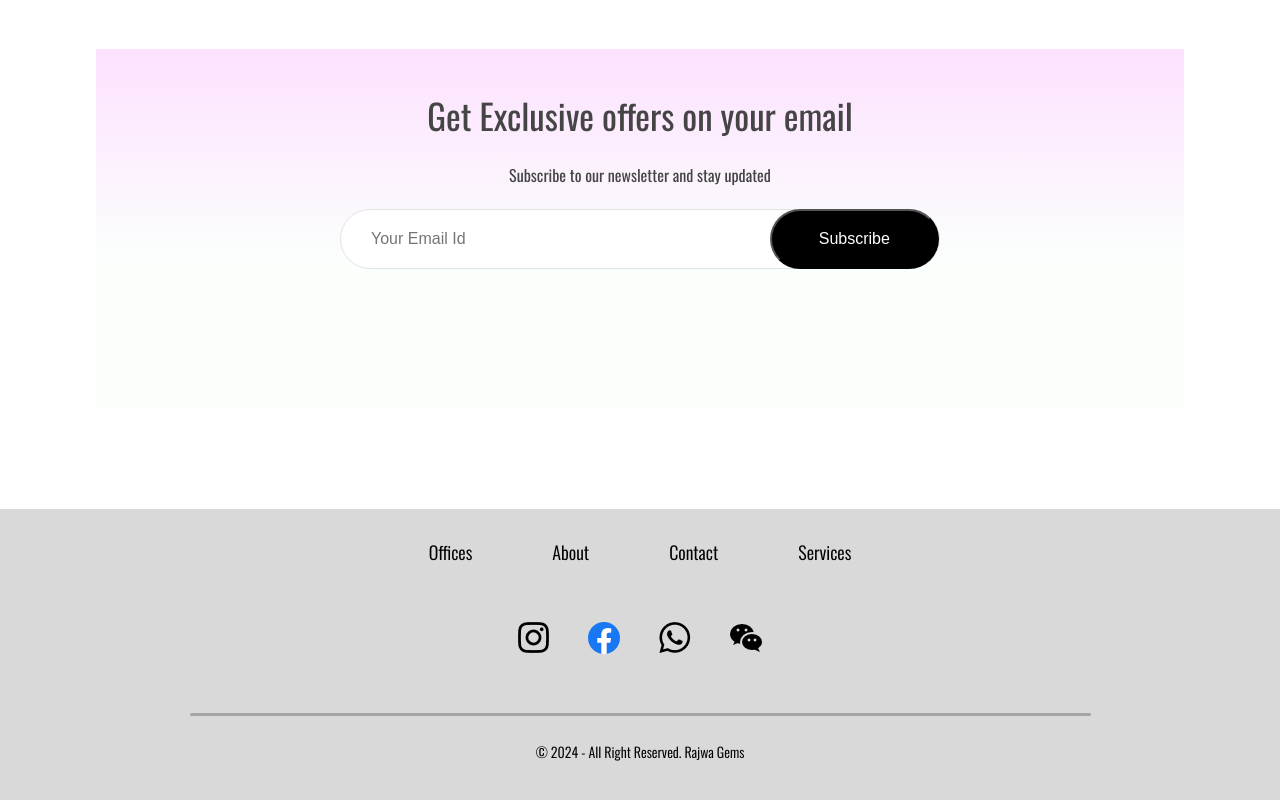
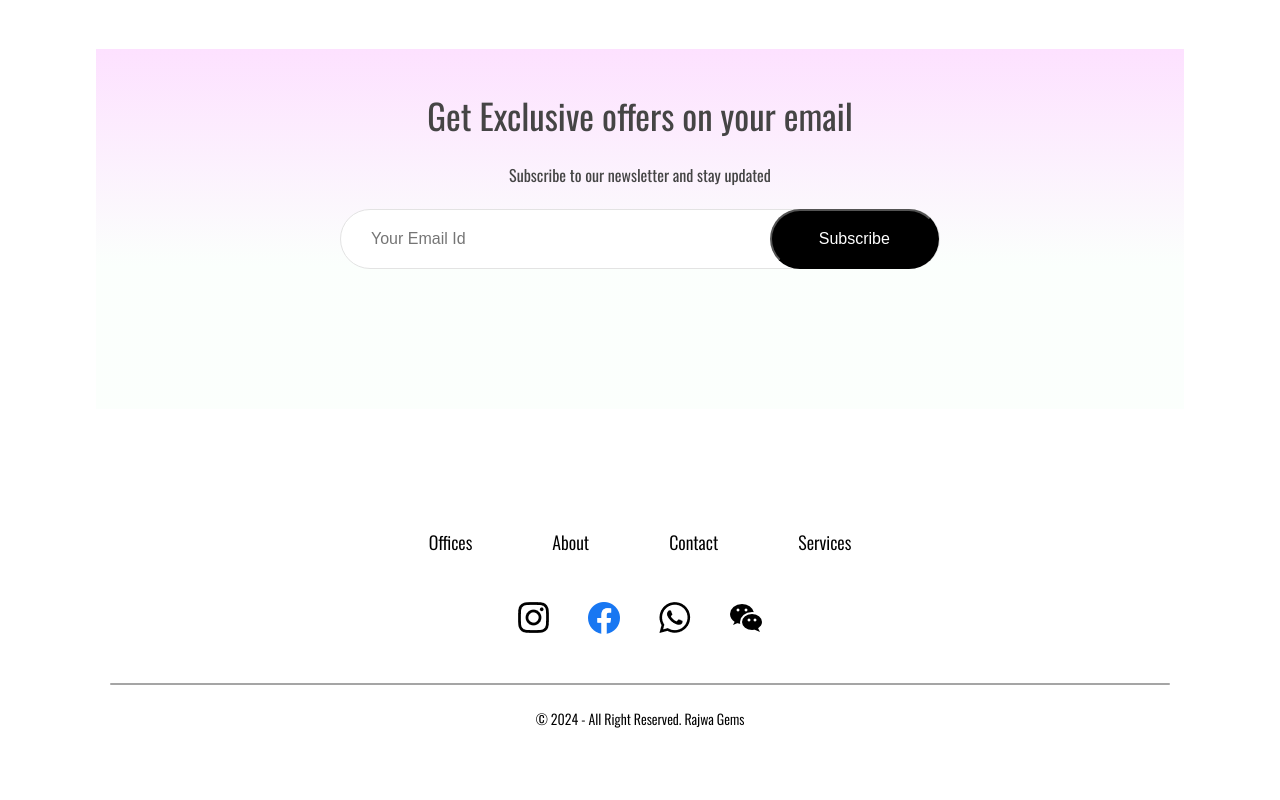
Before and after one commit to Samhan-6/gemsite, a React (Vite) app in the folder gemsite/: page / in a window 1280 px wide. Shown: the part 2896-3696 px from the top of the page. After the commit the page ends 3655 px from the top, so only its background shows below. Built offline with nearby package versions, Linux system fonts and the light colour scheme.

Commit message:
remove footer  background color

```diff
--- a/gemsite/src/components/footer/Footer.css
+++ b/gemsite/src/components/footer/Footer.css
@@ -3,10 +3,9 @@
   flex-direction: column;
   justify-content: center;
   align-items: center;
-  gap: 50px;
-  margin-top: 50px;
-  background-color: #d9d9d9;
-  padding: 30px 110px;
+  gap: 40px;
+  margin-top: 30px;
+  padding: 20px 110px;
 }
 
 .footer-links {
@@ -40,7 +39,7 @@
   display: flex;
   flex-direction: column;
   align-items: center;
-  gap: 25px;
+  gap: 23px;
   width: 100%;
   margin-bottom: 10px;
   color: black;
@@ -49,10 +48,10 @@
 }
 
 .footer-copyright hr {
-  width: 85%;
+  width: 100%;
   border: none;
   border-radius: 10px;
-  height: 3px;
+  height: 2px;
   background: #a5a5a5;
 }
 
```
